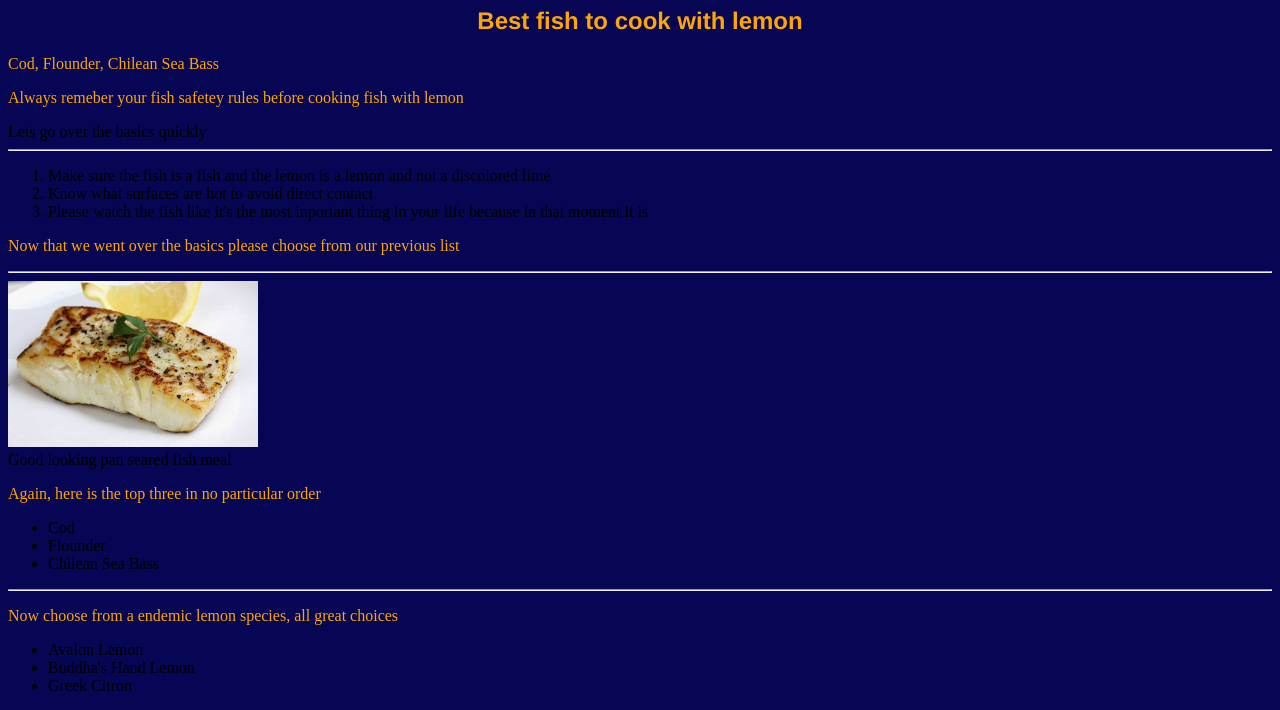
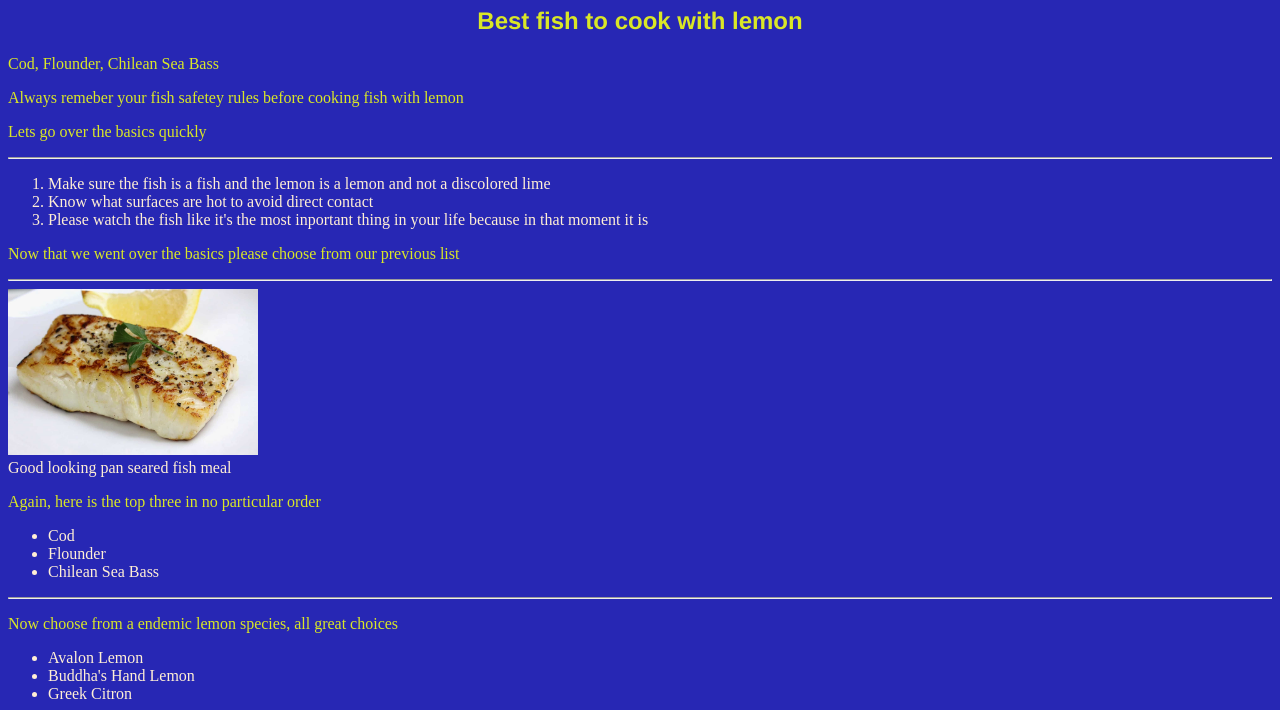
Before and after one commit to AaronASC21/fishwithlemonwebsite.github.io, a plain HTML site: page index.html in a window 1280 px wide. Shown: the part 73-783 px from the top of the page. Drawn offline with Linux system fonts and the light colour scheme.

Commit message:
Second update

```diff
--- a/index.html
+++ b/index.html
@@ -10,9 +10,11 @@
 <body>
     <h1>FISH WITH LEMON WEBSITE</h1>
     <h2>Best fish to cook with lemon</h2>
+    <div id="intro">
     <p>Cod, Flounder, Chilean Sea Bass</p>
     <p>Always remeber your fish safetey rules before cooking fish with lemon</p>
-    <hr3>Lets go over the basics quickly<hr3>
+  </div>
+    <p>Lets go over the basics quickly<p>
       <hr>
       <ol>
         <li>Make sure the fish is a fish and the lemon is a lemon and not a discolored lime</li>
@@ -23,7 +25,9 @@
       <p>Now that we went over the basics please choose from our previous list</p>
       <hr>
 
+    <div id="images">
     <img src= "images/Pan-Seared-Fish-8_edited-1.jpg" width = 250px>
+  </div>
 <footer>Good looking pan seared fish meal</footer>
     <p>Again, here is the top three in no particular order</p>
     <ul>
@@ -39,7 +43,9 @@
   <li>Greek Citron</li>
 
 </ul>
+<div id="images">
 <img src= "images/R.jpg" width = 250px>
+</div>
 <footer>Budda's Hand Lemon</footer>
 <p>not acceptable substitutes</p>
 <ul>
@@ -65,6 +71,6 @@
 <a href="https://youtu.be/eZWpdNz6Ey4">Sea Bass Charter</a>
 
 <hr>
-<hr4>Website design and concept created by Aaron Solarz</hr4>
+<h4>Website design and concept created by Aaron Solarz</h4>
 </body>
 </html>
--- a/style.css
+++ b/style.css
@@ -1,16 +1,33 @@
 body{
-    background-color: rgb(6, 6, 85);
+    background-color: rgb(39, 39, 180);
 }
 
+#image{
+    justify-content: center;
+}
+
+#intro{
+    color: papayawhip;
+}
+
+li{
+    color:papayawhip;
+}
+footer{
+    color:papayawhip;
+}
+a{
+    color: darkcyan;
+}
 
 p{
 
-    color: orange;
+    color: rgb(218, 231, 38);
 }
-h1, h2, h3{
+h1, h2, h3,h4{
     font-family:'Franklin Gothic Medium';
     text-align: center;
-    color: orange;
+    color: rgb(218, 231, 38);
 
 }
 
```
